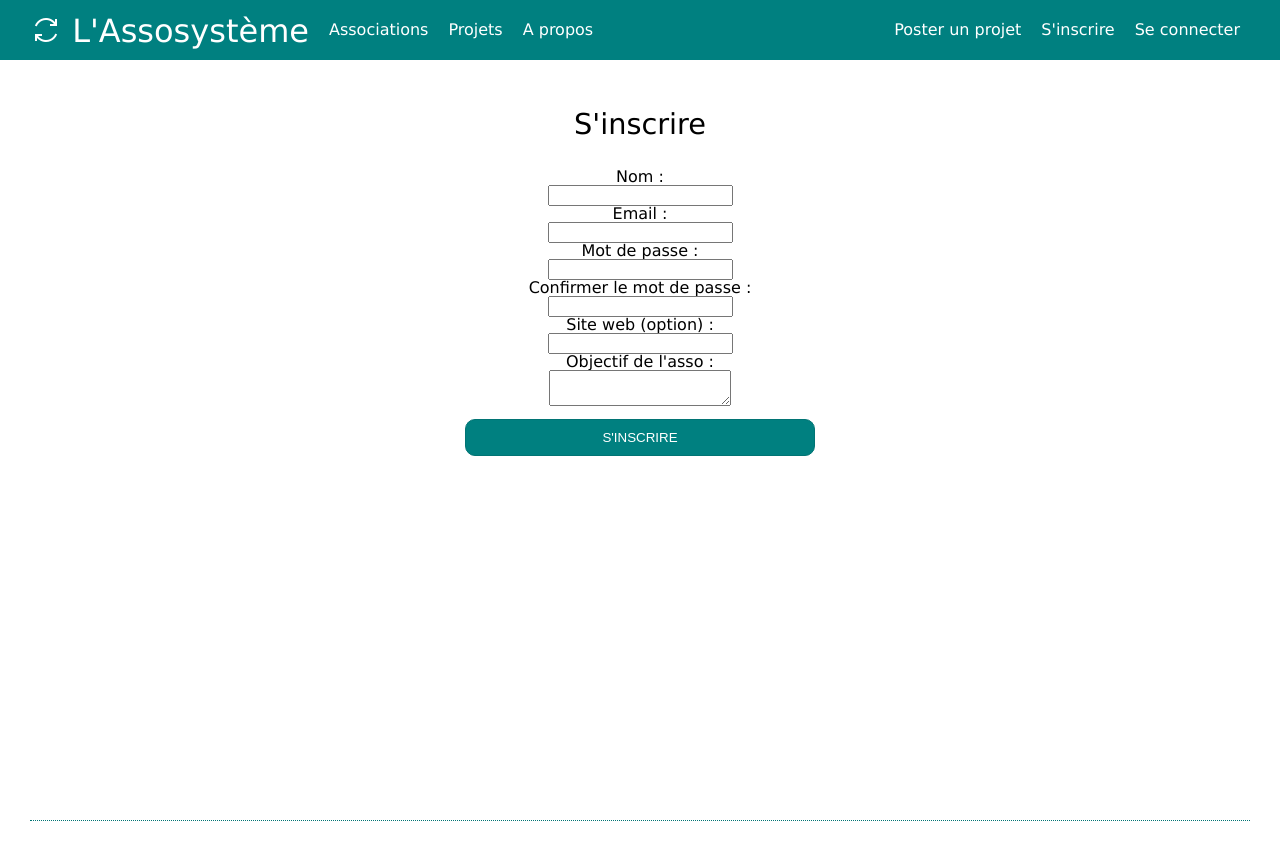
After one commit to MorganeLM/projetAsso, a PHP site: page /projetAsso/assos/inscription_asso.php in a window 1280 px wide. The commit adds this page. Run offline with PHP 8.4, Linux system fonts and the light colour scheme; some libraries are stand-ins or nearby versions.

Commit message:
formulaire inscription asso

```diff
--- /dev/null
+++ b/assos/inscription_asso.php
@@ -0,0 +1,115 @@
+<?php
+
+// use PHPMailer\PHPMailer\Exception;
+
+require_once '../include/navbar.php';
+
+// AJOUTER LES DONNéES DE LA BASE
+    if(!empty($_POST)){
+        if(
+            isset($_POST['name']) && !empty($_POST['name'])
+            && isset($_POST['email']) && !empty($_POST['email'])
+            && isset($_POST['pass']) && !empty($_POST['pass'])
+            && isset($_POST['pass2']) && !empty($_POST['pass2'])
+            && isset($_POST['purpose']) && !empty($_POST['purpose'])
+        ){
+            if(filter_var(($_POST['email']), FILTER_VALIDATE_EMAIL)){
+
+                if(($_POST['pass']) === ($_POST['pass2'])){
+
+                    $name = strip_tags($_POST['name']);
+                    $email = strip_tags($_POST['email']);
+                    $hashed_pass = password_hash($_POST['pass'], PASSWORD_ARGON2I);
+                    $purpose = htmlspecialchars($_POST['purpose']);
+                    if(isset($_POST['site']) && !empty($_POST['site'])){
+                        $site = strip_tags($_POST['site']);
+                    }else{
+                        $site = null ;
+                    }
+
+                    require_once '../include/connect.php';
+
+                    $sql =  "INSERT INTO `assos`(`name`, `email`, `password`, `web_site`, `purpose`) VALUES (:name, :email,:password, :web_site, :purpose);";
+
+                    $query = $db->prepare($sql);
+
+                    $query->bindValue(':name', $name, PDO::PARAM_STR);
+                    $query->bindValue(':email', $email, PDO::PARAM_STR);
+                    $query->bindValue(':password', $hashed_pass, PDO::PARAM_STR);
+                    $query->bindValue(':web_site', $site, PDO::PARAM_STR);
+                    $query->bindValue(':purpose', $purpose, PDO::PARAM_STR);
+
+                    $query->execute();
+
+                    header('Location: '.URL);
+                }
+            }
+        else{
+            // Au moins un des champs est invalide
+            $_SESSION['message'][] = 'Le formulaire est incomplet.';
+        }
+    }
+}
+
+?>
+
+
+<main>
+<section>
+
+    <h2>S'inscrire</h2>
+
+    <?php
+    // AFFICHAGE DES MESSAGES DE SESSION D'ERREUR
+        if(isset($_SESSION['message'])  && !empty($_SESSION['message'])):
+            foreach($_SESSION['message'] as $message):
+            ?>
+                <p class="message_erreur"><?=$message?></p>
+            <?php
+            endforeach;
+            unset($_SESSION['message']);
+        endif;
+    ?>
+
+    <form method="post">
+        <div >
+            <label for="name">Nom :</label>
+            <div>
+                <input type="text" name="name" id="name" />
+            </div>
+        </div>
+        <div >
+            <label for="email">Email :</label>
+            <div>
+                <input type="email" name="email" id="email" />
+            </div>
+        </div>
+        <div >
+            <label for="pass">Mot de passe :</label>
+            <div>
+                <input type="password" name="pass" id="pass" />
+            </div>
+        </div>
+        <div >
+            <label for="pass2">Confirmer le mot de passe :</label>
+            <div>
+                <input type="password" name="pass2" id="pass2" />
+            </div>
+        </div>
+        <div >
+            <label for="site">Site web (option) :</label>
+            <div>
+                <input type="text" name="site" id="site" />
+            </div>
+        </div>
+        <div >
+            <label for="purpose">Objectif de l'asso :</label>
+            <div>
+                <textarea name="purpose" id="purpose"></textarea>
+            </div>
+        </div>
+
+        <button>S'inscrire</button>
+
+    </form>
+</section>
--- a/styles.css
+++ b/css/styles.css
@@ -1,5 +1,3 @@
-
-
 /* BODY */
 body {
   font-family: Verdana, Geneva, Tahoma, sans-serif;
@@ -35,13 +33,22 @@ button:hover{
 /* nav */
 nav {
   display: flex;
+  justify-content: space-between;
   align-items: center;
   background-color: teal;
   height: 60px;
+  padding: 0px 30px;
   z-index: 2;
   position: fixed;
   width: 100%;
 }
+
+nav div{
+  display: flex;
+  align-items: center;
+}
+
+
 nav ul{
   display: flex;
 }
@@ -55,20 +62,24 @@ nav a{
   color: white;
 }
 
-nav>a:first-child{
-  padding-left: 30px;
+nav div:last-child{
+  position: relative;
+  right: 60px;
 }
 
-.navbar-text{
-  position: absolute;
-  right: 0;
-  transform: translateX(-50%);
+nav div:last-child a{
+  padding: 0px 10px;
 }
 
 /* MAIN */
 main{
   position: relative;
   top: 60px;
+  padding: 20px 30px;
+}
+
+main h1{
+  padding-bottom: 10px;
 }
 
 section{
--- a/include/navbar.php
+++ b/include/navbar.php
@@ -12,8 +12,8 @@
 
     <!-- CSS -->
     <link rel="stylesheet" href="https://maxst.icons8.com/vue-static/landings/line-awesome/line-awesome/1.3.0/css/line-awesome.min.css">
-    <link rel="stylesheet" href="reset.css">
-    <link rel="stylesheet" href="<?=URL.'/styles.css';?>">
+    <link rel="stylesheet" href="/css/reset.css">
+    <link rel="stylesheet" href="<?=URL.'/css/styles.css';?>">
 
     <title>L'Assosystème</title>
 </head>
@@ -21,8 +21,9 @@
 <body>
     <header>
         <nav>
+            <div>
                 <a href="<?=URL.'/index.php' ?>">
-                <h1><i class="las la-hotdog"></i> L'Assosystème</h1>
+                    <h1><i class="las la-sync"></i> L'Assosystème</h1>
                 </a>
                 <ul>
                     <li class="nav-item">
@@ -35,8 +36,17 @@
                         <a class="nav-link" href="<?=URL.'/page_about.php' ?>">A propos</a>
                     </li>
                 </ul>
+            </div>
+            <div>
+                <span class="navbar-text">
+                    <a href="#">Poster un projet</a>
+                </span>
+                <span class="navbar-text">
+                    <a href="<?=URL.'/assos/inscription_asso.php' ?>">S'inscrire</a>
+                </span>
                 <span class="navbar-text">
                     <a href="#">Se connecter</a>
                 </span>
+            </div>
         </nav>
     </header>
```
Also changed, not shown: assos/connexion_asso.php (added), assos/deconnexion.php (added), css/normalize.css (renamed from normalize.css), css/reset.css (renamed from reset.css), projets/ajout_projet.php (added), projets/modif_projet.php (added), projets/suppr_projet.php (added). Lines whose indentation alone changed are shown as unchanged.
